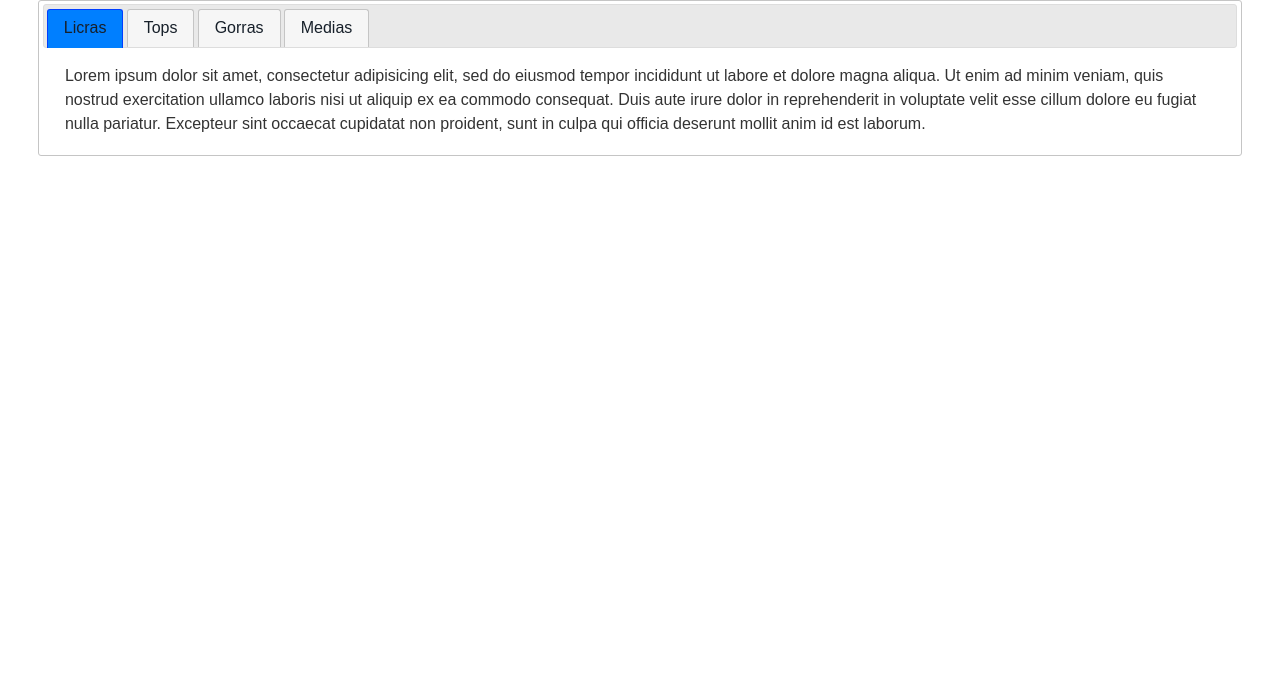
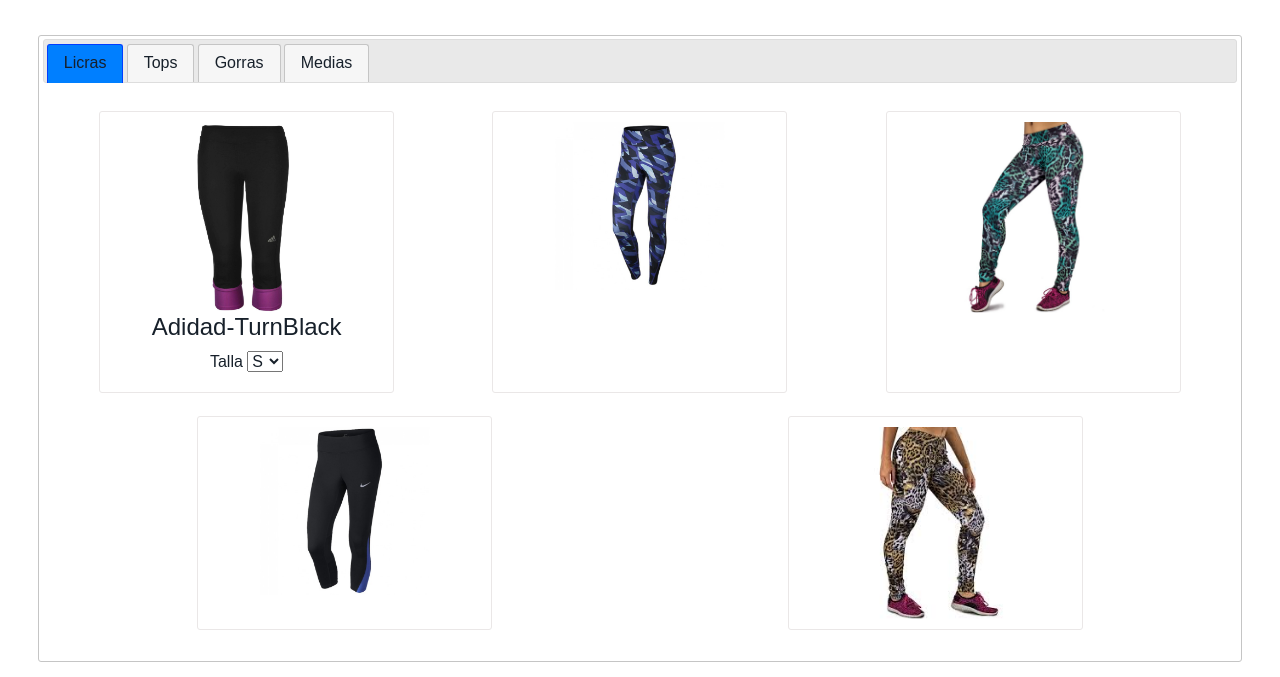
Before and after one commit to yadir97/multimedios, a PHP site: page /col_deportiva.html in a window 1280 px wide. Shown: the part 123-800 px from the top of the page. Run offline with PHP 8.4, Linux system fonts and the light colour scheme.

Commit message:
yadir-commit-17

```diff
--- a/col_deportiva.html
+++ b/col_deportiva.html
@@ -20,7 +20,7 @@
 
 		<div class="container-fluid">
 
-			<div class="row header">
+			<div class="row header" style="margin-bottom: 3%;">
 					<div class="col-sm-3">
 						<img class="logo" src="img/logo2.png" alt="">
 					</div>
@@ -46,12 +46,33 @@
 							<li><a href="#medias"><span>Medias</span></a></li>
 						</ul>
 
-						<div id="licras">Lorem ipsum dolor sit amet, consectetur adipisicing elit, sed do eiusmod
-						tempor incididunt ut labore et dolore magna aliqua. Ut enim ad minim veniam,
-						quis nostrud exercitation ullamco laboris nisi ut aliquip ex ea commodo
-						consequat. Duis aute irure dolor in reprehenderit in voluptate velit esse
-						cillum dolore eu fugiat nulla pariatur. Excepteur sint occaecat cupidatat non
-						proident, sunt in culpa qui officia deserunt mollit anim id est laborum.</div>
+						<div id="licras" class="" style="">
+							<div class="row justify-content-sm-around">
+								<div class="col-sm-3 card-col-deportiva text-center" style="">
+									<img class="" src="img/licras/1.jpg" alt="">
+									<h4>Adidad-TurnBlack</h4>
+									<label for="talla">Talla</label>
+									<select name="talla">
+										<option value="s">S</option>
+										<option value="m">M</option>
+										<option value="l">L</option>
+									</select>
+
+								</div>
+								<div class="col-sm-3 card-col-deportiva text-center">
+									<img src="img/licras/2.jpg" alt="">
+								</div>
+								<div class="col-sm-3 card-col-deportiva text-center">
+									<img src="img/licras/3.jpg" alt="">
+								</div>
+								<div class="col-sm-3 card-col-deportiva text-center">
+									<img src="img/licras/4.jpg" alt="">
+								</div>
+								<div class="col-sm-3 card-col-deportiva text-center">
+									<img src="img/licras/5.jpg" alt="">
+								</div>
+							</div>
+						</div>
 
 						<div id="tops">Lorem ipsum dolor sit amet, consectetur adipisicing elit, sed do eiusmod
 						tempor incididunt ut labore et dolore magna aliqua. Ut enim ad minim veniam,
--- a/css/estilos.css
+++ b/css/estilos.css
@@ -175,10 +175,20 @@ padding: 0px !important;
 	float: right;
 }
 
-/*Slider*/
+/*Coleccion Ropa Deportiva*/
+#licras>div>div>img{
+	width: 70%;
 
+}
 
-/**/
+.card-col-deportiva{
+	border: 1px solid #EAE7E7;
+	border-radius: 3px;
+	margin: 1%;
+	padding: 10px !important;
+}
+/**************************/
+
 /*Clases Especiale*/
 .ocultar{}
 /************/
```
Also changed, not shown: img/licras/1.jpg (added), img/licras/2.jpg (added), img/licras/3.jpg (added), img/licras/4.jpg (added), img/licras/5.jpg (added).
